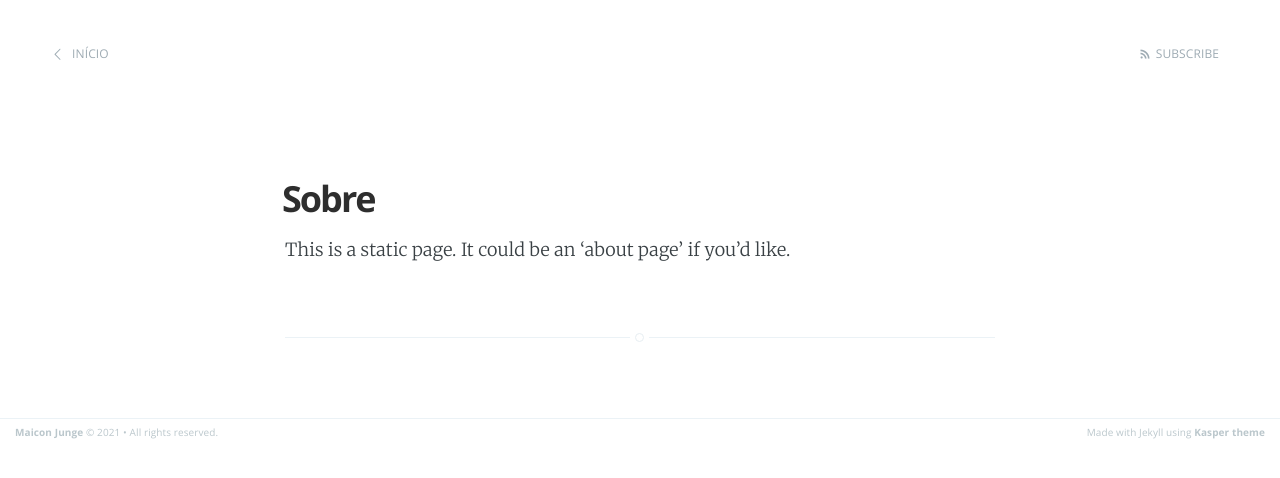
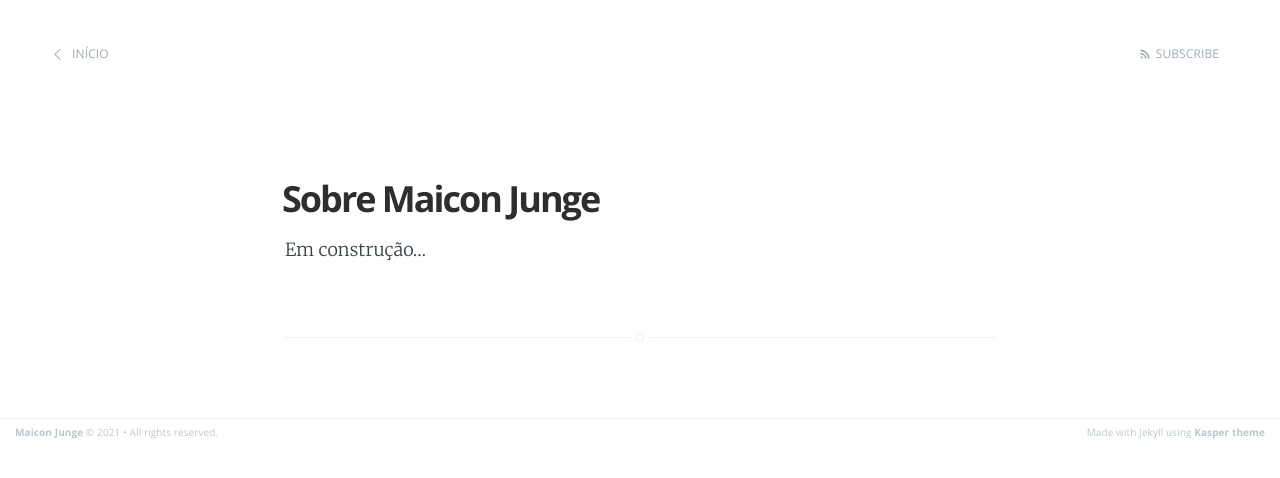
Before and after one commit to MaiconJunge/maiconjunge.github.io, a Jekyll site: the page built from sobre.md, in a window 1280 px wide. Shown: the top 478 px of the page. Built offline with Jekyll 4.4.1, drawn with Linux system fonts in a browser that asks for light colours.

Commit message:
Update sobre.md

```diff
--- a/sobre.md
+++ b/sobre.md
@@ -1,6 +1,6 @@
 ---
 layout: page
-title: Sobre
+title: Sobre Maicon Junge
 ---
 
-This is a static page. It could be an 'about page' if you'd like.
+Em construção...
```
